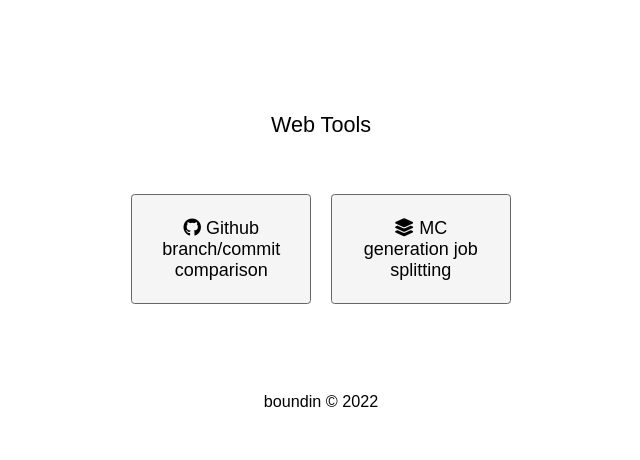
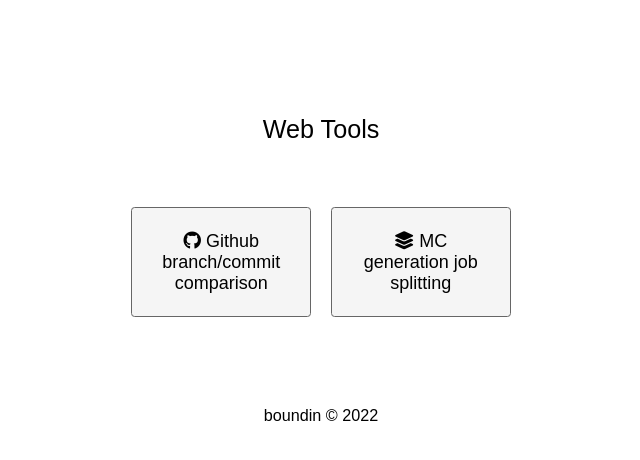
Before and after one commit to boundino/webtools, a plain HTML site: page index.html in a window 1280 px wide. Shown: the whole page, without its empty margins (319-959 px from the left). Drawn offline with Linux system fonts and the light colour scheme; a web font is replaced by a local one.

Commit message:
minor styling

```diff
--- a/index.html
+++ b/index.html
@@ -42,8 +42,8 @@
     </style>
   </head>
   <body>
-    <p style="font-size: 1.2rem; padding-top: 5rem;">
-      Web Tools</br></br>
+    <p style="font-size: 1.4rem; padding-top: 5rem;">
+      Web Tools </br></br>
     </p>
     <button type="submit" onclick="location.href='gitcompare/index.html'"><i class="fa-brands fa-github"></i> Github branch/commit comparison </button>
     <button type="submit" onclick="location.href='gitcompare/index.html'"><i class="fa-solid fa-layer-group"></i> MC generation job splitting </button>
```
